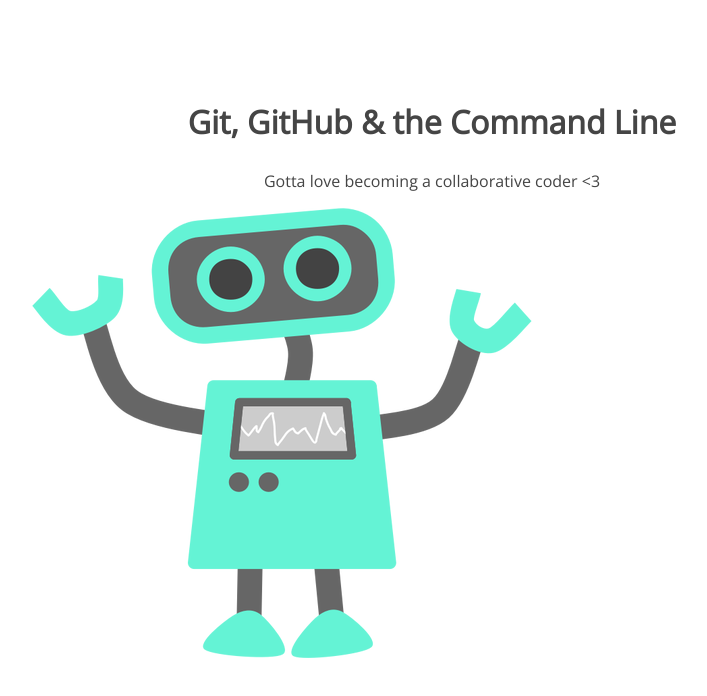
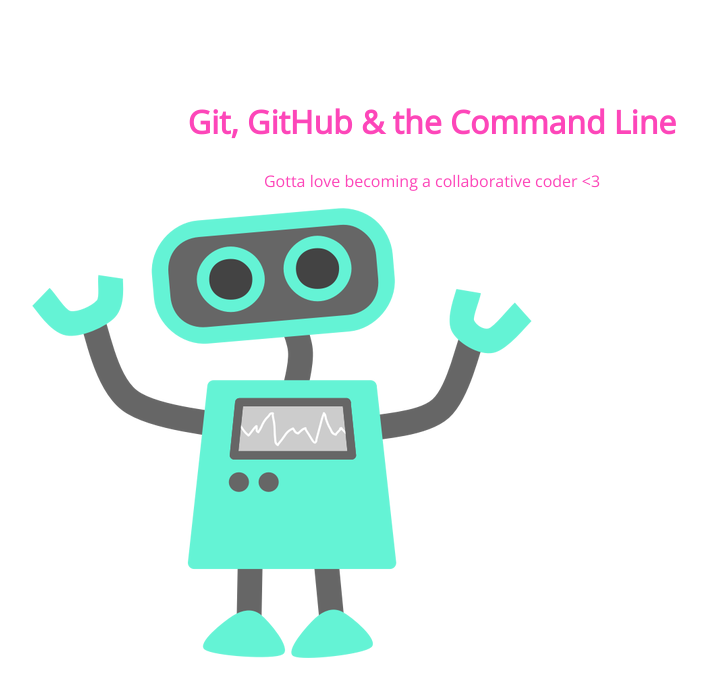
Before and after one commit to caseyhur/105-project, a plain HTML site: page index.html in a window 1280 px wide. Shown: the whole page, without its empty margins (208-915 px from the left). Drawn offline with nearby package versions, Linux system fonts and the light colour scheme.

Commit message:
changed color of <h1> header font

```diff
--- a/css/style.css
+++ b/css/style.css
@@ -5,7 +5,7 @@ section {
 section h1,
 section p {
 	text-align: center;
-	color: #454545;
+	color: #fd46b9;
 }
 section h1 {
 	font: 32px 'Open Sans';
```
